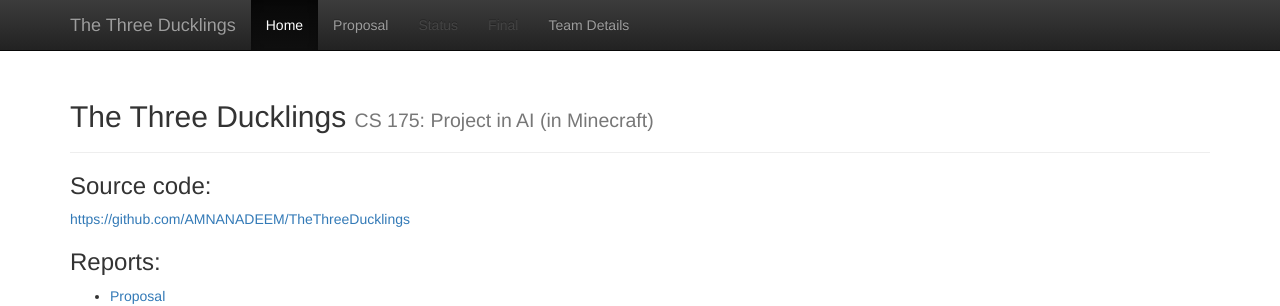
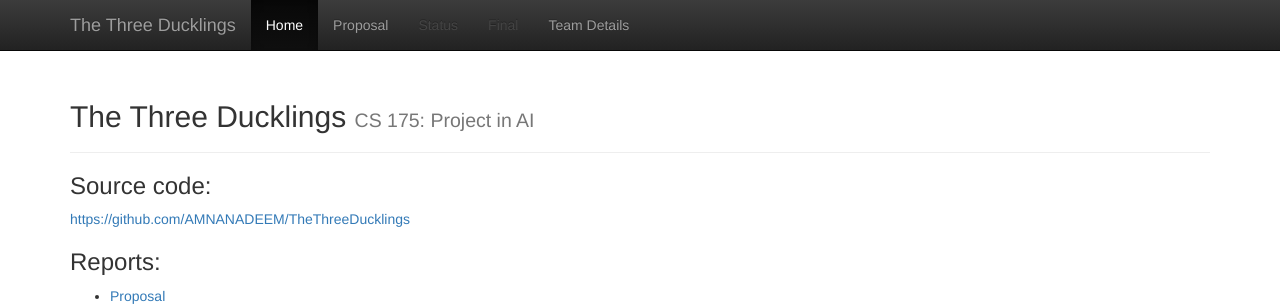
Before and after one commit to AMNANADEEM/ArtificialMinds, a Jekyll site: the page built from docs/index.md, in a window 1280 px wide. Shown: the top 306 px of the page. Built offline with Jekyll 4.4.1, drawn with Linux system fonts in a browser that asks for light colours.

Commit message:
Update _config.yml

```diff
--- a/docs/_config.yml
+++ b/docs/_config.yml
@@ -2,7 +2,7 @@
 # site.title
 
 title:    'The Three Ducklings'
-subtitle: 'CS 175: Project in AI (in Minecraft)'
+subtitle: 'CS 175: Project in AI'
 
 
 #########################
```
